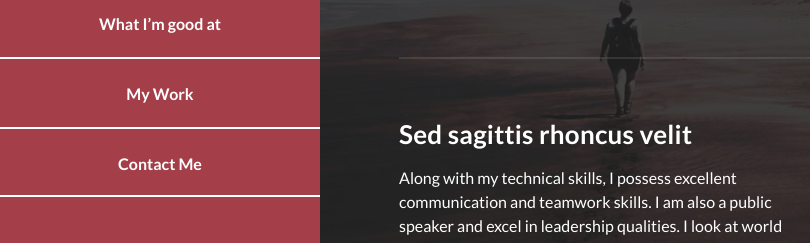
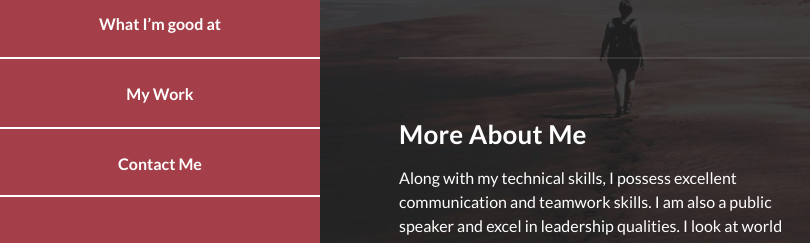
Before and after one commit to asthaa-singh/Portfolio, a plain HTML site: page index.html in a window 1280 px wide. Shown: the part 438-681 px from the top of the page, 0-810 px from the left. Drawn offline with Linux system fonts and the light colour scheme; grey boxes are pictures that could not be loaded.

Commit message:
More about us update

```diff
--- a/index.html
+++ b/index.html
@@ -111,7 +111,7 @@ https://templatemo.com/tm-531-reflux
             <div class="row">
               <div class="col-md-6">
                 <div class="left-text">
-                  <h4>Sed sagittis rhoncus velit</h4>
+                  <h4>More About Me</h4>
                   <p>
                     Along with my technical skills, I possess excellent communication and teamwork skills.
                     I am also a public speaker and excel in leadership qualities.
```
